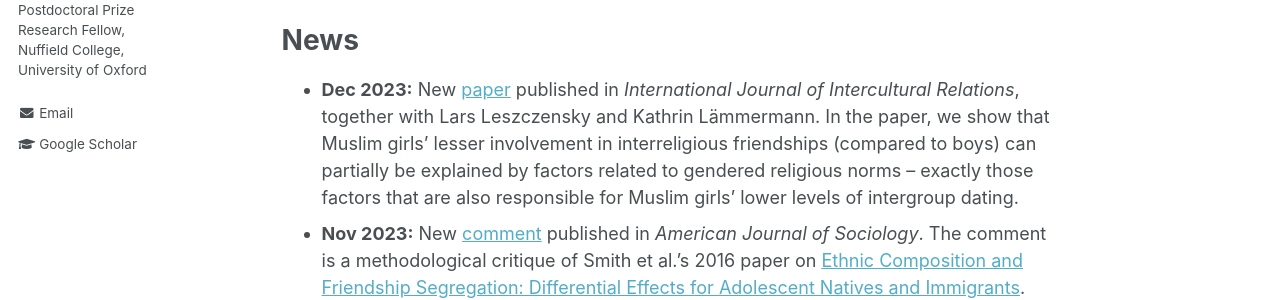
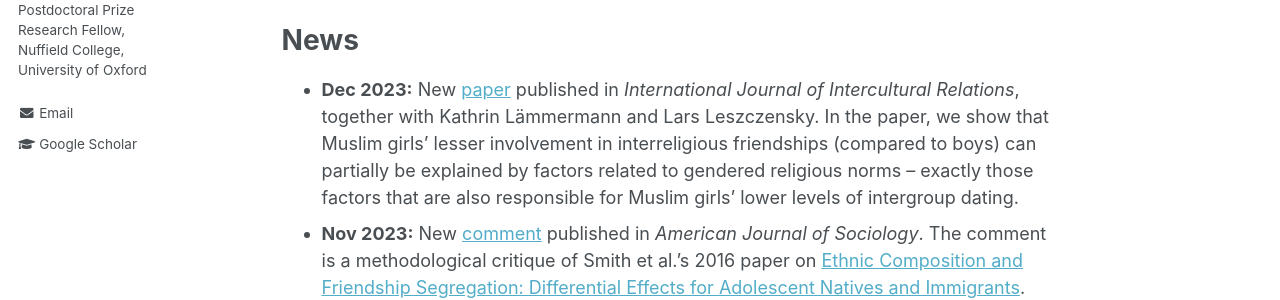
Before and after one commit to DavidKretschmer/davidkretschmer.github.io, a Jekyll site: the page built from _pages/about.md, in a window 1280 px wide and 966 px high. Shown: the part 368-668 px from the top of the window. Built offline with Jekyll 4.4.1, drawn with Linux system fonts in a browser that asks for light colours.

```diff
--- a/_pages/about.md
+++ b/_pages/about.md
@@ -20,6 +20,6 @@ My research interests are in the fields of intergroup relations, immigrant socia
 News
 ======
 
-- **Dec 2023:** New [paper](https://www.sciencedirect.com/science/article/pii/S0147176723001670) published in _International Journal of Intercultural Relations_, together with Lars Leszczensky and Kathrin Lämmermann. In the paper, we show that Muslim girls' lesser involvement in interreligious friendships (compared to boys) can partially be explained by factors related to gendered religious norms -- exactly those factors that are also responsible for Muslim girls' lower levels of intergroup dating.
+- **Dec 2023:** New [paper](https://www.sciencedirect.com/science/article/pii/S0147176723001670) published in _International Journal of Intercultural Relations_, together with Kathrin Lämmermann and Lars Leszczensky. In the paper, we show that Muslim girls' lesser involvement in interreligious friendships (compared to boys) can partially be explained by factors related to gendered religious norms -- exactly those factors that are also responsible for Muslim girls' lower levels of intergroup dating.
 - **Nov 2023:** New [comment](https://www.journals.uchicago.edu/doi/full/10.1086/727823) published in _American Journal of Sociology_. The comment is a methodological critique of Smith et al.'s 2016 paper on [Ethnic Composition and Friendship Segregation: Differential Effects for Adolescent Natives and Immigrants](https://www.journals.uchicago.edu/doi/full/10.1086/684032). Also take a look at Smith et al.'s [reply](https://www.journals.uchicago.edu/doi/10.1086/727858)
 - **Nov 2023:** I have joined Nuffield College, University of Oxford, as a Postdoctoral Prize Research Fellow
```
